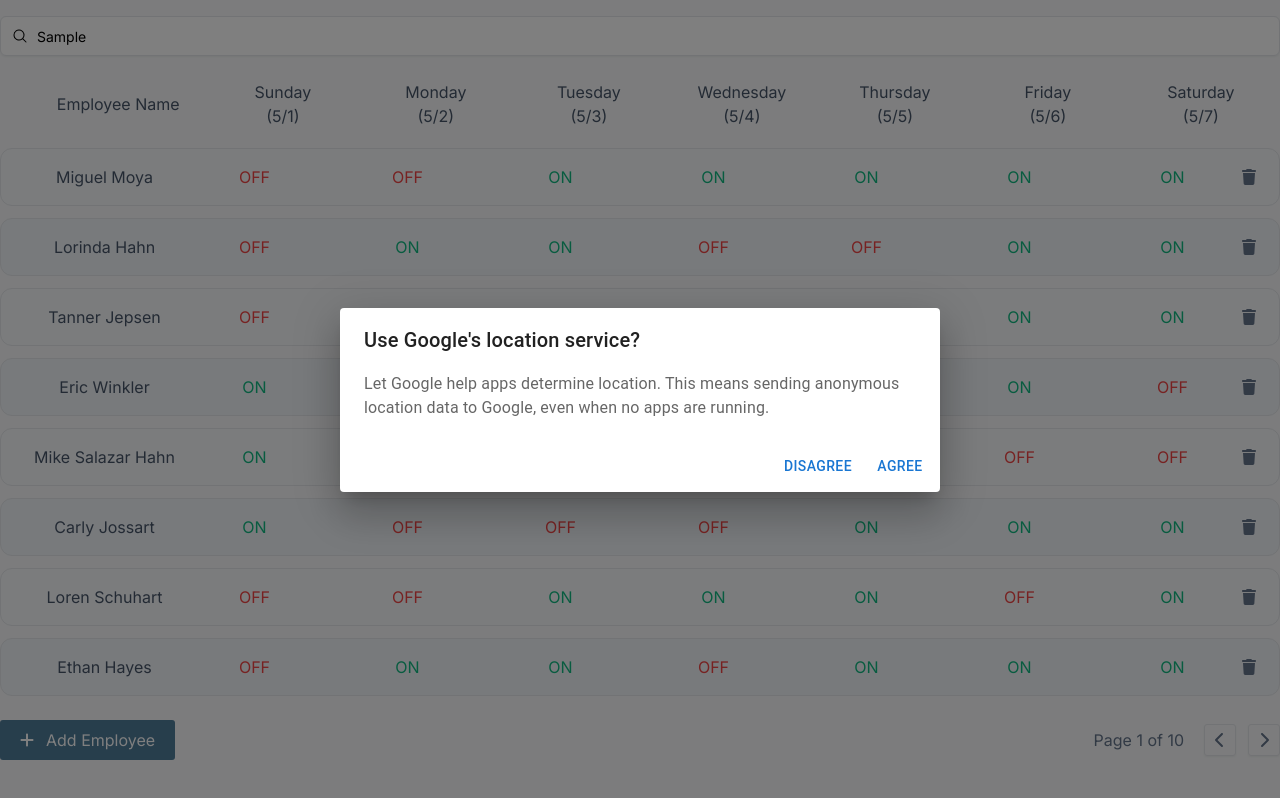
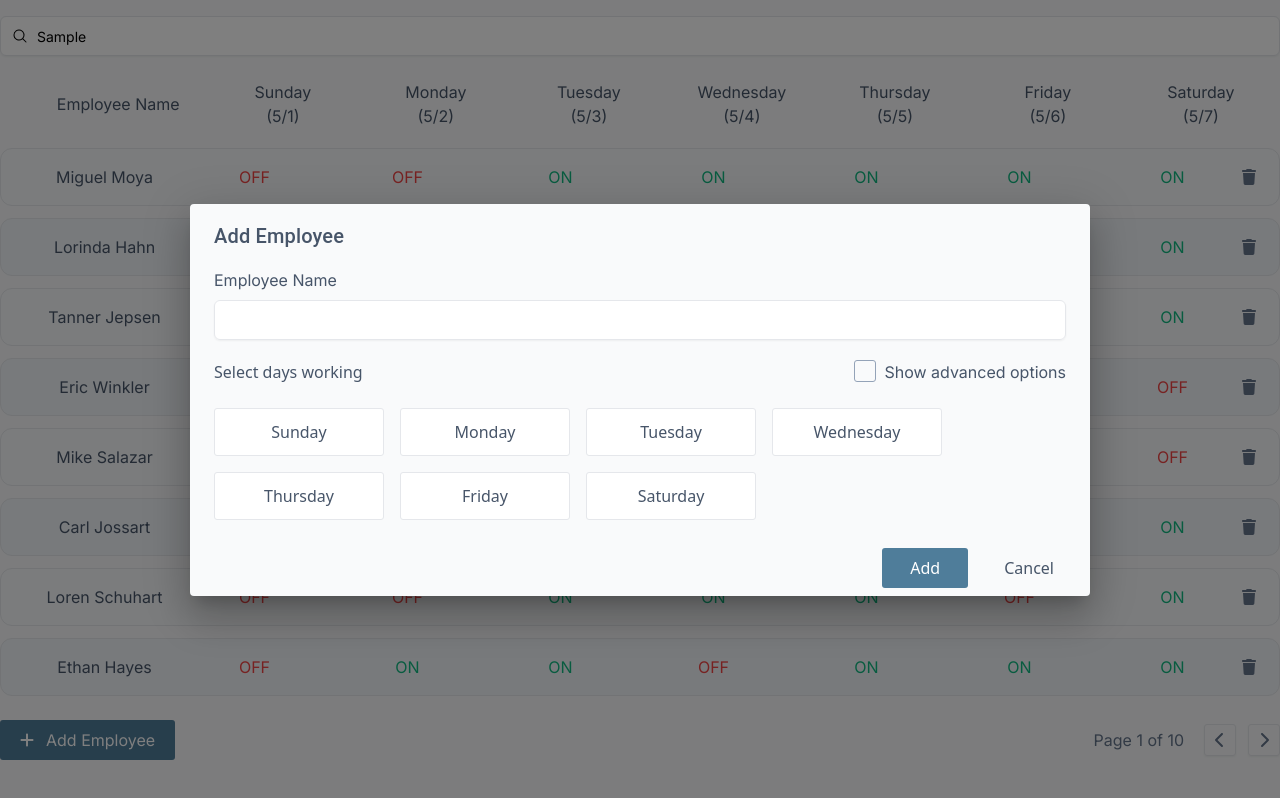
Before and after one commit to mmoya26/DSP-Client, a Next.js app: page /schedules in a window 1280 px wide. Both pictures are taken after typing "Sample" into the empty fields and a click on the button "Add Employee". Shown: the part 155-953 px from the top of the page. Built offline with nearby package versions, Linux system fonts and the light colour scheme.

Commit message:
Finished basic Add Employee dialog functionality and UI

```diff
--- a/src/components/AddUserDialog.js
+++ b/src/components/AddUserDialog.js
@@ -3,13 +3,33 @@
 import Dialog from "@mui/material/Dialog";
 import DialogActions from "@mui/material/DialogActions";
 import DialogContent from "@mui/material/DialogContent";
-import DialogContentText from "@mui/material/DialogContentText";
 import DialogTitle from "@mui/material/DialogTitle";
 import { AddEmployeeContext } from "@/contexts/AddEmployeeContext";
 import { EditScheduleUpdateContext } from "@/contexts/EditScheduleContext";
+import { Inter } from "next/font/google";
+import uuid from "react-uuid";
+
+const inter = Inter({ subsets: ["latin"] });
+
+const daysOfTheWeek = [
+  "Sunday",
+  "Monday",
+  "Tuesday",
+  "Wednesday",
+  "Thursday",
+  "Friday",
+  "Saturday",
+];
 
 export default function AddUserDialog() {
-  const { addUserModalOpen, closeUserModal } = useContext(AddEmployeeContext);
+  const {
+    addUserModalOpen,
+    closeUserModal,
+    daysSelected,
+    handleDaysSelected,
+    employeeName,
+    handleEmployeeName,
+  } = useContext(AddEmployeeContext);
   const { handleSnackBar, dispatch } = useContext(EditScheduleUpdateContext);
 
   return (
@@ -17,27 +37,95 @@
       open={addUserModalOpen}
       onClose={closeUserModal}
       aria-labelledby="alert-dialog-title"
-      aria-describedby="alert-dialog-description">
-      <DialogTitle id="alert-dialog-title">
-        {"Use Google's location service?"}
+      aria-describedby="alert-dialog-description"
+      fullWidth
+      maxWidth="md"
+      PaperProps={{
+        style: {
+          backgroundColor: "#f9fafb",
+        },
+      }}>
+      <DialogTitle
+        id="alert-dialog-title"
+        className={`${inter.className} text-slate-600 text-3xl font-bold`}>
+        {"Add Employee"}
       </DialogTitle>
       <DialogContent>
-        <DialogContentText id="alert-dialog-description">
-          Let Google help apps determine location. This means sending anonymous
-          location data to Google, even when no apps are running.
-        </DialogContentText>
+        <div className="relative mb-5">
+          <label
+            className={`text-slate-600 text-base mb-2 block ${inter.className}`}
+            htmlFor="dialog-employe-name">
+            Employee Name
+          </label>
+          <div className="rounded-md shadow-sm">
+            <input
+              type="text"
+              name="search"
+              id="dialog-employe-name"
+              className="h-10 block w-full rounded-md border border-gray-200 pl-3 focus:border-indigo-500 focus:ring-indigo-500 sm:text-sm"
+              spellCheck="false"
+              value={employeeName}
+              onChange={handleEmployeeName}
+            />
+          </div>
+        </div>
+
+        <div>
+          {/* Header 2nd section */}
+          <div className="flex justify-between">
+            <p className="text-slate-600 text-base">Select days working</p>
+
+            <div className="flex gap-2 mb-4">
+              <input
+                type="checkbox"
+                className="checkbox dialog-advanced-options-checkbox"
+              />
+              <label
+                className={`text-slate-600 text-base mb-2 block ${inter.className}`}
+                htmlFor="dialog-employe-name">
+                Show advanced options
+              </label>
+            </div>
+          </div>
+
+          <div className="flex flex-wrap gap-4 text-center">
+            {daysOfTheWeek.map((d) => {
+              const selected = daysSelected.includes(d);
+              console.log(selected);
+              return (
+                <button
+                  key={uuid()}
+                  className={`border rounded-[3px] w-[170px] h-[48px] border-gray-200 ${
+                    selected
+                      ? "bg-slate-600 text-gray-50 font-semibold"
+                      : "bg-white text-slate-600 font-normal"
+                  }`}
+                  onClick={() => handleDaysSelected(d)}>
+                  {d}
+                </button>
+              );
+            })}
+          </div>
+        </div>
       </DialogContent>
-      <DialogActions>
-        <Button onClick={closeUserModal}>Disagree</Button>
-        <Button
+      <DialogActions className="flex justify-start pl-6 py-4">
+        <button
+          className="font-base bg-lowblue text-white px-7 py-2 rounded-[3px]"
           onClick={() => {
-            dispatch({ type: "ADD" });
+            dispatch({
+              type: "ADD",
+              employee: { name: employeeName, daysWorking: [...daysSelected] },
+            });
             handleSnackBar("Employee successfully added");
             closeUserModal();
-          }}
-          autoFocus>
-          Agree
-        </Button>
+          }}>
+          Add
+        </button>
+        <button
+          className="text-slate-600 font-base px-7 py-2"
+          onClick={closeUserModal}>
+          Cancel
+        </button>
       </DialogActions>
     </Dialog>
   );
--- a/src/components/ScheduleLineItem.js
+++ b/src/components/ScheduleLineItem.js
@@ -4,7 +4,7 @@
 
 export default function ScheduleLineItem(props) {
   const { n, removeEmployee } = props;
-  const { id, firstName, lastName, daysWorking } = props.row;
+  const { id, name, daysWorking } = props.row;
 
   return (
     <div
@@ -12,9 +12,7 @@
       style={{
         backgroundColor: `${n % 2 === 0 ? "#f8fafc" : "#f1f5f9"}`,
       }}>
-      <div className="text-slate-600 basis-1/4 p-4 text-center">
-        {`${firstName} ${lastName}`}
-      </div>
+      <div className="text-slate-600 basis-1/4 p-4 text-center">{name}</div>
       <div className="flex gap-[60px] text-center">
         {Object.keys(daysWorking).map((day, i) => {
           return daysWorking[day] ? (
--- a/src/contexts/AddEmployeeContext.js
+++ b/src/contexts/AddEmployeeContext.js
@@ -4,6 +4,17 @@
 
 export function AddEmployeeContextProvider({ children }) {
   const [addUserModalOpen, setAddUserModalOpen] = useState(false);
+  const [daysSelected, setDaysSelected] = useState([]);
+  const [employeeName, setEmployeeName] = useState("");
+
+  const handleDaysSelected = (day) => {
+    if (daysSelected.includes(day)) {
+      const newDays = daysSelected.filter((d) => d !== day);
+      setDaysSelected(newDays);
+    } else {
+      setDaysSelected((prevDays) => [...prevDays, day]);
+    }
+  };
 
   const openAddUserModal = () => {
     setAddUserModalOpen(true);
@@ -11,6 +22,12 @@
 
   const closeUserModal = () => {
     setAddUserModalOpen(false);
+    setDaysSelected([]);
+    setEmployeeName("");
+  };
+
+  const handleEmployeeName = (e) => {
+    setEmployeeName(e.target.value);
   };
 
   return (
@@ -19,6 +36,10 @@
         openAddUserModal,
         closeUserModal,
         addUserModalOpen,
+        handleDaysSelected,
+        daysSelected,
+        employeeName,
+        handleEmployeeName,
       }}>
       {children}
     </AddEmployeeContext.Provider>
--- a/src/contexts/EditScheduleContext.js
+++ b/src/contexts/EditScheduleContext.js
@@ -8,8 +8,7 @@
 export function EditScheduleContextProvider({ children }) {
   const [rows, dispatch] = useReducer(scheduleReducer, [
     {
-      firstName: "Miguel",
-      lastName: "Moya",
+      name: "Miguel Moya",
       daysWorking: {
         sunday: false,
         monday: false,
@@ -22,8 +21,7 @@
       id: uuid(),
     },
     {
-      firstName: "Lorinda",
-      lastName: "Hahn",
+      name: "Lorinda Hahn",
       daysWorking: {
         sunday: false,
         monday: true,
@@ -36,8 +34,7 @@
       id: uuid(),
     },
     {
-      firstName: "Tanner",
-      lastName: "Jepsen",
+      name: "Tanner Jepsen",
       daysWorking: {
         sunday: false,
         monday: false,
@@ -50,8 +47,7 @@
       id: uuid(),
     },
     {
-      firstName: "Eric",
-      lastName: "Winkler",
+      name: "Eric Winkler",
       daysWorking: {
         sunday: true,
         monday: true,
@@ -64,8 +60,7 @@
       id: uuid(),
     },
     {
-      firstName: "Mike Salazar",
-      lastName: "Hahn",
+      name: "Mike Salazar",
       daysWorking: {
         sunday: true,
         monday: false,
@@ -78,8 +73,7 @@
       id: uuid(),
     },
     {
-      firstName: "Carly",
-      lastName: "Jossart",
+      name: "Carl Jossart",
       daysWorking: {
         sunday: true,
         monday: false,
@@ -92,8 +86,7 @@
       id: uuid(),
     },
     {
-      firstName: "Loren",
-      lastName: "Schuhart",
+      name: "Loren Schuhart",
       daysWorking: {
         sunday: false,
         monday: false,
@@ -106,8 +99,7 @@
       id: uuid(),
     },
     {
-      firstName: "Ethan",
-      lastName: "Hayes",
+      name: "Ethan Hayes",
       daysWorking: {
         sunday: false,
         monday: true,
--- a/src/pages/schedules.js
+++ b/src/pages/schedules.js
@@ -36,8 +36,7 @@
         size="small"
         aria-label="close"
         color="inherit"
-				onClick={handleSnackBarClose}
-			>
+        onClick={handleSnackBarClose}>
         <CloseIcon fontSize="small" />
       </IconButton>
     </React.Fragment>
@@ -62,7 +61,7 @@
         message={snackBarState.message}
         action={action}
         ContentProps={{
-					className: "bg-lowblue",
+          className: "bg-slate-600",
         }}
       />
       <h1 className="text-slate-600 font-bold text-2xl mb-12">
@@ -96,14 +95,12 @@
               xmlns="http://www.w3.org/2000/svg"
               viewBox="0 0 24 24"
               aria-hidden="true"
-							className="mr-3 h-4 w-4 text-gray-400"
-						>
+              className="mr-3 h-4 w-4 text-gray-400">
               <path
                 fillRule="evenodd"
                 d="M10.5 3.75a6.75 6.75 0 100 13.5 6.75 6.75 0 000-13.5zM2.25 10.5a8.25 8.25 0
               1114.59 5.28l4.69 4.69a.75.75 0 11-1.06 1.06l-4.69-4.69A8.25 8.25 0 012.25 10.5z"
-								clipRule="evenodd"
-							></path>
+                clipRule="evenodd"></path>
             </svg>
           </div>
 
@@ -132,8 +129,7 @@
                 className={`text-slate-600 text-center w-[93px] ${
                   isActive ? "font-bold" : ""
                 }`}
-								key={uuid()}
-							>
+                key={uuid()}>
                 {d} <br />
                 (5/{i + 1})
               </div>
@@ -165,8 +161,7 @@
       <div className="mt-6 mb-10 flex items-center justify-between text-base">
         <button
           className="bg-lowblue text-white px-5 py-2 rounded-[3px]"
-					onClick={() => openAddUserModal()}
-				>
+          onClick={() => openAddUserModal()}>
           <FontAwesomeIcon
             icon={faPlus}
             className="text-white text-base mr-3"
--- a/src/reducers/EditScheduleReducer.js
+++ b/src/reducers/EditScheduleReducer.js
@@ -4,20 +4,26 @@
   switch (action.type) {
     case "ADD":
       // TODO: add new user logic
+      let generatedDays = {};
+
+      [
+        "Sunday",
+        "Monday",
+        "Tuesday",
+        "Wednesday",
+        "Thursday",
+        "Friday",
+        "Saturday",
+      ].forEach((d) => {
+        generatedDays[d.toLowerCase()] =
+          action.employee.daysWorking.includes(d);
+      });
+
       return [
         ...state,
         {
-          firstName: "Jose",
-          lastName: "Alvarez",
-          daysWorking: {
-            sunday: false,
-            monday: false,
-            tuesday: true,
-            wednesday: true,
-            thursday: true,
-            friday: true,
-            saturday: true,
-          },
+          name: `${action.employee.name}`,
+          daysWorking: generatedDays,
           id: uuid(),
         },
       ];
--- a/src/styles/globals.css
+++ b/src/styles/globals.css
@@ -39,3 +39,16 @@
 .checkbox:checked:after {
   opacity: 1;
 }
+
+.dialog-advanced-options-checkbox {
+  width: 20px;
+  height: 20px;
+  border: 1px solid #94a3b8;
+}
+
+.dialog-advanced-options-checkbox::after {
+  left: 7px;
+  top: 3px;
+  width: 7px;
+  height: 11px;
+}
```
Also changed, not shown: 1 other file (tests, documents, lock files or other folders). Lines whose indentation alone changed are shown as unchanged.
